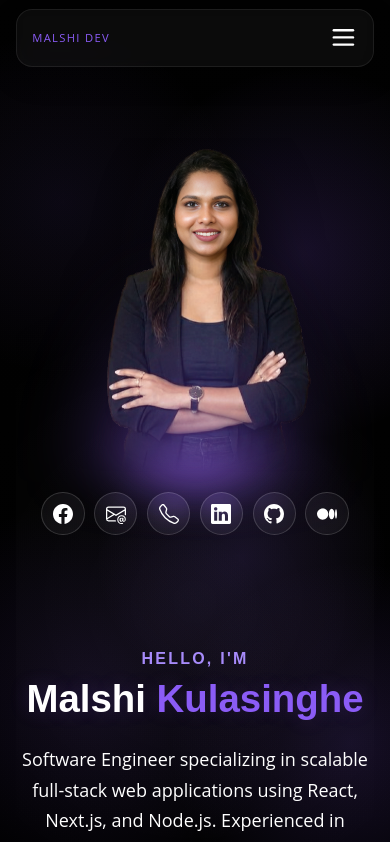
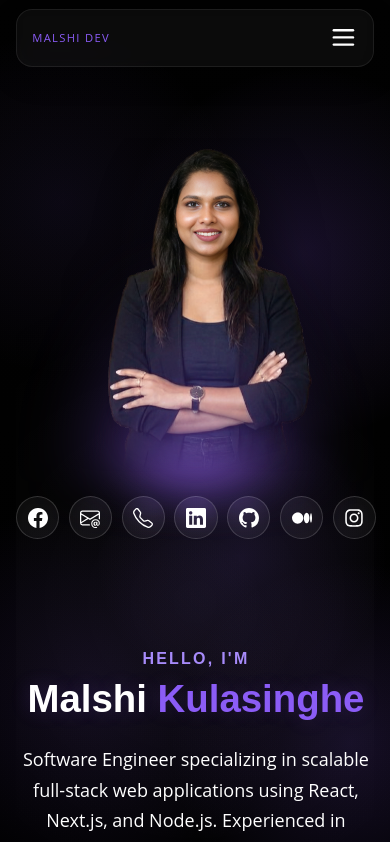
Before and after one commit to Malshii/Portfolio-v2, a Next.js app: page / in a window 390 px wide. Shown: the top 842 px of the page. Built offline with nearby package versions, Linux system fonts and the light colour scheme.

Commit message:
added new social media icon

```diff
--- a/app/components/sections/HeroSection.js
+++ b/app/components/sections/HeroSection.js
@@ -1,5 +1,6 @@
 import Image from "next/image";
 import PrimaryButton from "../ui/PrimaryButton";
+import { FaInstagram } from "react-icons/fa6";
 
 export default function HeroSection() {
   return (
@@ -165,6 +166,17 @@ export default function HeroSection() {
                   <path d="M9.025 8c0 2.485-2.02 4.5-4.513 4.5A4.506 4.506 0 0 1 0 8c0-2.486 2.02-4.5 4.512-4.5A4.506 4.506 0 0 1 9.025 8m4.95 0c0 2.34-1.01 4.236-2.256 4.236S9.463 10.339 9.463 8c0-2.34 1.01-4.236 2.256-4.236S13.975 5.661 13.975 8M16 8c0 2.096-.355 3.795-.794 3.795-.438 0-.793-1.7-.793-3.795 0-2.096.355-3.795.794-3.795.438 0 .793 1.699.793 3.795" />
                 </svg>
               </a>
+
+              {/* Instagram */}
+              <a
+                className="hero-social social-7"
+                href="https://instagram.com/malshiik"
+                target="_blank"
+                rel="noreferrer"
+                aria-label="Instagram"
+              >
+                <FaInstagram />
+              </a>
             </aside>
           </div>
         </div>
--- a/app/styles/responsive.css
+++ b/app/styles/responsive.css
@@ -166,22 +166,37 @@
     align-items: center;
   }
 
-  .hero-highlights {
-    display: flex;
-    flex-wrap: nowrap;
-    justify-content: center;
-    gap: .8rem;
-    margin-top: 1.25rem;
-    width: max-content;
-    position: relative;
-  }
-
   /* Reduce desktop overlay */
   .hero-stage::before {
     background:
       linear-gradient(180deg,
         rgba(0, 0, 0, .08) 0%,
         rgba(0, 0, 0, .02) 100%);
+  }
+
+  .hero-highlights{
+    position: relative;
+    inset: auto;
+
+    display:flex;
+    justify-content:center;
+    align-items:center;
+    flex-wrap:nowrap;
+    gap:.8rem;
+
+    width:100%;
+    margin-top:1.5rem;
+  }
+
+  .hero-social{
+    position:relative;
+
+    top:auto;
+    right:auto;
+    bottom:auto;
+    left:auto;
+
+    transform:none;
   }
 
 }
--- a/app/styles/social.css
+++ b/app/styles/social.css
@@ -25,46 +25,64 @@
   transition: 0.3s ease;
 }
 
-.hero-social svg {
-  width: 1.7rem;
-  height: 1.7rem;
-}
-
 .hero-social:hover {
-  transform: scale(1.08);
   border-color: rgba(var(--electric-cyan-rgb), 0.7);
   box-shadow: 0 0 20px rgba(var(--electric-cyan-rgb), 0.35);
 }
 
-/* Unique positions for 6 social icons */
-.social-1 {
-  top: -16px;
-  left: 52px;
+.hero-social svg {
+  width: 1.7rem;
+  height: 1.7rem;
+  transition: transform .25s ease;
 }
 
-.social-2 {
-  bottom: -18px;
-  left: 58px;
+.hero-social:hover svg {
+  transform: scale(1.15);
 }
 
-.social-3 {
-  top: -16px;
-  right: 52px;
+/* Top-left */
+.social-7 {
+  top: 4%;
+  left: 8%;
 }
 
+/* Top-center */
+.social-1 {
+  top: -12%;
+  left: 50%;
+  transform: translateX(-50%);
+}
+
+/* Top-right */
+.social-3 {
+  top: 4%;
+  right: 8%;
+}
+
+/* Middle-left */
+.social-6 {
+  top: 50%;
+  left: 0%;
+  transform: translateY(-50%);
+}
+
+/* Middle-right */
 .social-4 {
   top: 50%;
-  right: -26px;
+  right: -8%;
+  transform: translateY(-50%);
 }
 
-.social-5 {
-  bottom: -18px;
-  right: 52px;
+/* Bottom-left */
+.social-2 {
+  bottom: 4%;
+  left: 12%;
 }
 
-.social-6 {
-  top: 52%;
-  left: -26px;
+/* Bottom-right */
+.social-5 {
+  bottom: 4%;
+  right: 12%;
 }
 
 .social-row a {
```
